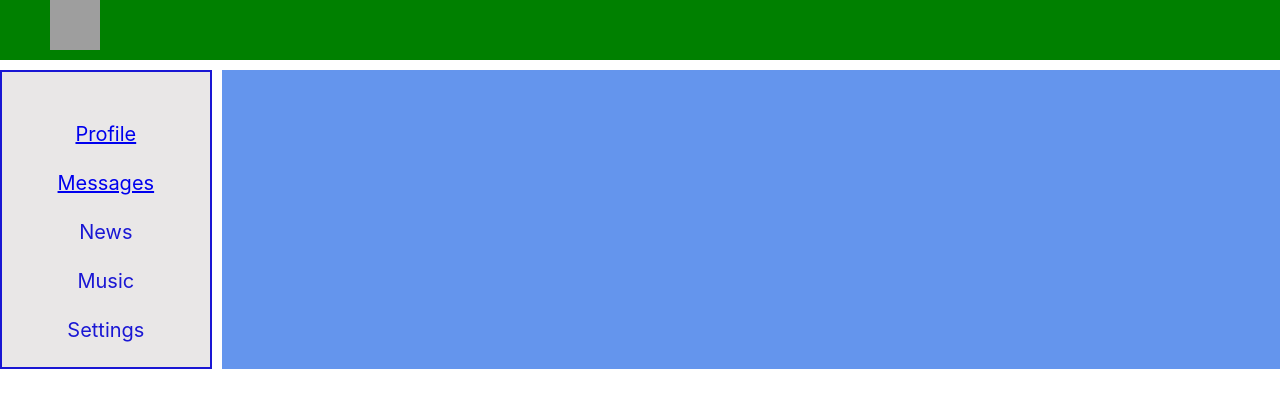
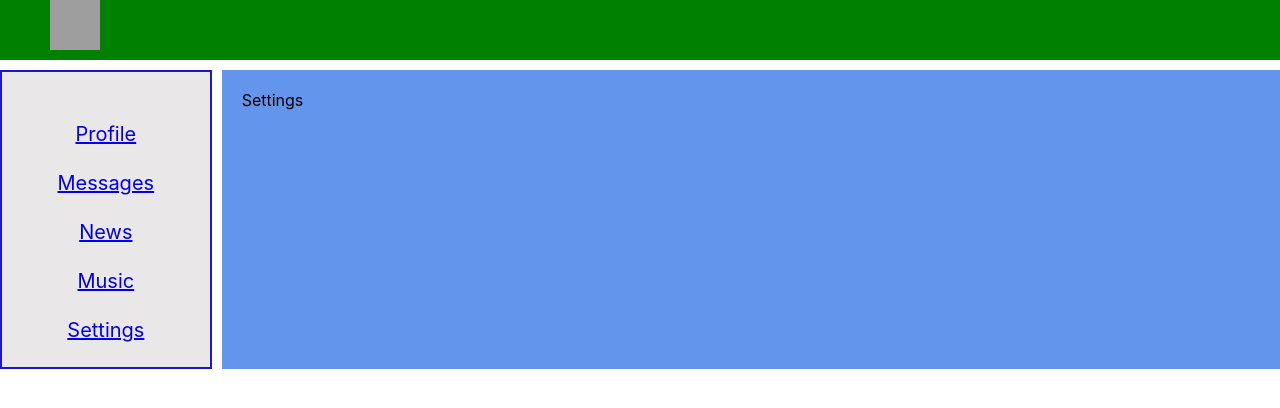
Before and after one commit to Anton9512/react-start, a React (Create React App) app in the folder react-start/: page /settings in a window 1280 px wide. Shown: the top 408 px of the page. Built offline with nearby package versions, Linux system fonts and the light colour scheme; grey boxes are pictures that could not be loaded.

Commit message:
added route everywhereand NavLink

```diff
--- a/react-start/src/App.js
+++ b/react-start/src/App.js
@@ -3,7 +3,10 @@
 import Nav from './components/Navbar/Nav';
 import Profile from './components/Profile/Profile';
 import Dialogs from './components/Dialogs/Dialogs';
+import News from './components/News/News';
 import {BrowserRouter, Route} from "react-router-dom"
+import Music from './components/Music/Music';
+import Settings from './components/Settings/Settings';
 
 
 const  App = () => {
@@ -15,6 +18,9 @@
         <div className="app-wrapper-content">
           <Route path="/dialogs" component={Dialogs}/>
           <Route path="/profile" component={Profile}/>
+          <Route path="/news" component={News}/>
+          <Route path="/music" component={Music}/>
+          <Route path="/settings" component={Settings}/>
         </div>
       </div>
     </BrowserRouter>
--- /dev/null
+++ b/react-start/src/components/Music/Music.jsx
@@ -0,0 +1,10 @@
+import s from "./Music.module.css";
+
+const Music = () => {
+   return (
+   <div>
+      Music
+   </div>)
+}
+
+export default Music
--- a/react-start/src/components/Navbar/Nav.jsx
+++ b/react-start/src/components/Navbar/Nav.jsx
@@ -1,22 +1,23 @@
 import classes from './Nav.module.css';
+import { NavLink } from 'react-router-dom';
 
 const Nav = () => {
    return (
       <nav className={classes.nav}>
       <div className={classes.item}>
-        <a href="/profile">Profile</a>
+        <NavLink to="/profile">Profile</NavLink>
       </div>
       <div className={classes.item}>
-        <a href="/dialogs">Messages</a>
+        <NavLink to="/dialogs">Messages</NavLink>
       </div>
       <div className={classes.item}>
-        <a>News</a>
+        <NavLink to="/news">News</NavLink>
       </div>
       <div className={classes.item}>
-        <a>Music</a>
+        <NavLink to="/music">Music</NavLink>
       </div>
       <div className={classes.item}>
-        <a>Settings</a>
+        <NavLink to="/settings">Settings</NavLink>
       </div>
     </nav>
    )
--- /dev/null
+++ b/react-start/src/components/News/News.jsx
@@ -0,0 +1,11 @@
+import s from "./News.module.css";
+
+const News = () => {
+   return (
+      <div>
+         News
+      </div>
+   )
+}
+
+export default News;
--- /dev/null
+++ b/react-start/src/components/Settings/Settings.jsx
@@ -0,0 +1,10 @@
+import s from "./Settings.module.css"
+
+const Settings = () => {
+  return (<div>
+      Settings
+   </div>
+   )
+}
+
+export default Settings;
```
Also changed, not shown: react-start/src/components/Music/Music.module.css (added), react-start/src/components/News/News.module.css (added), react-start/src/components/Settings/Settings.module.css (added).
